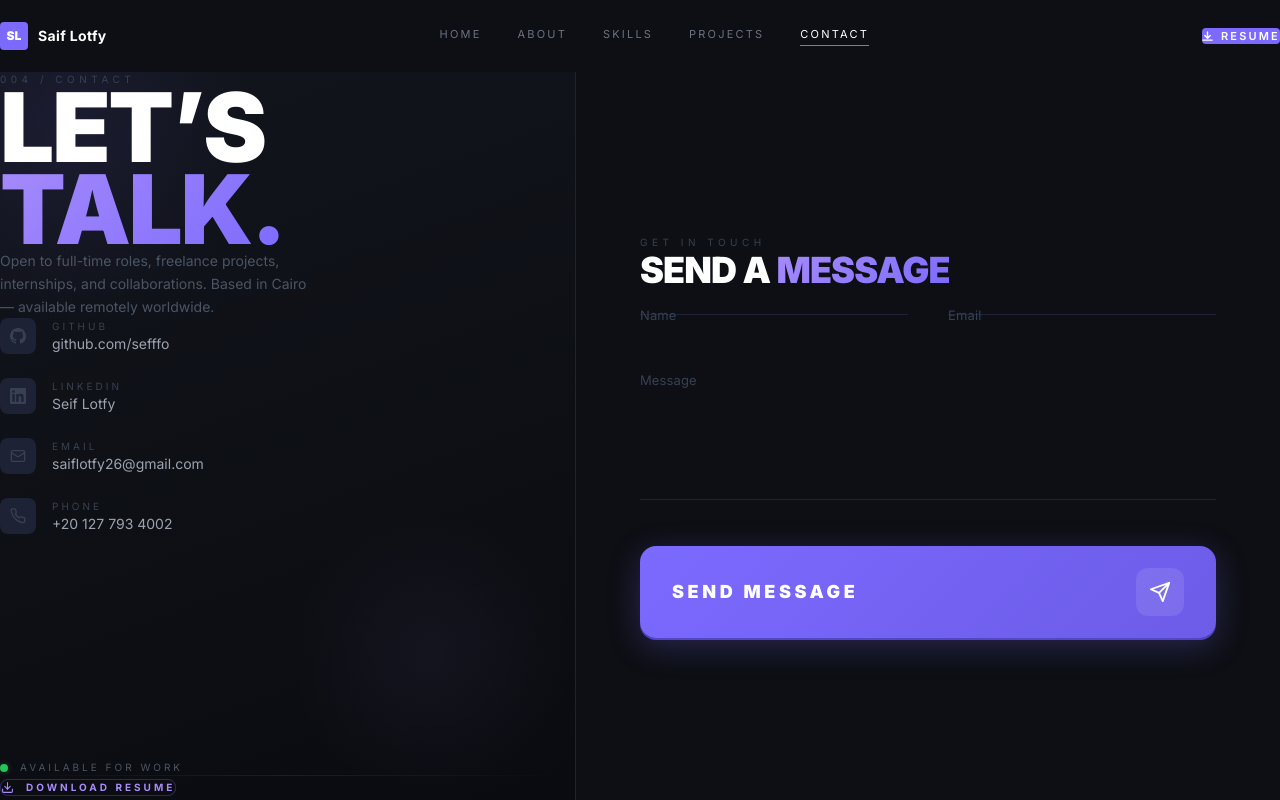
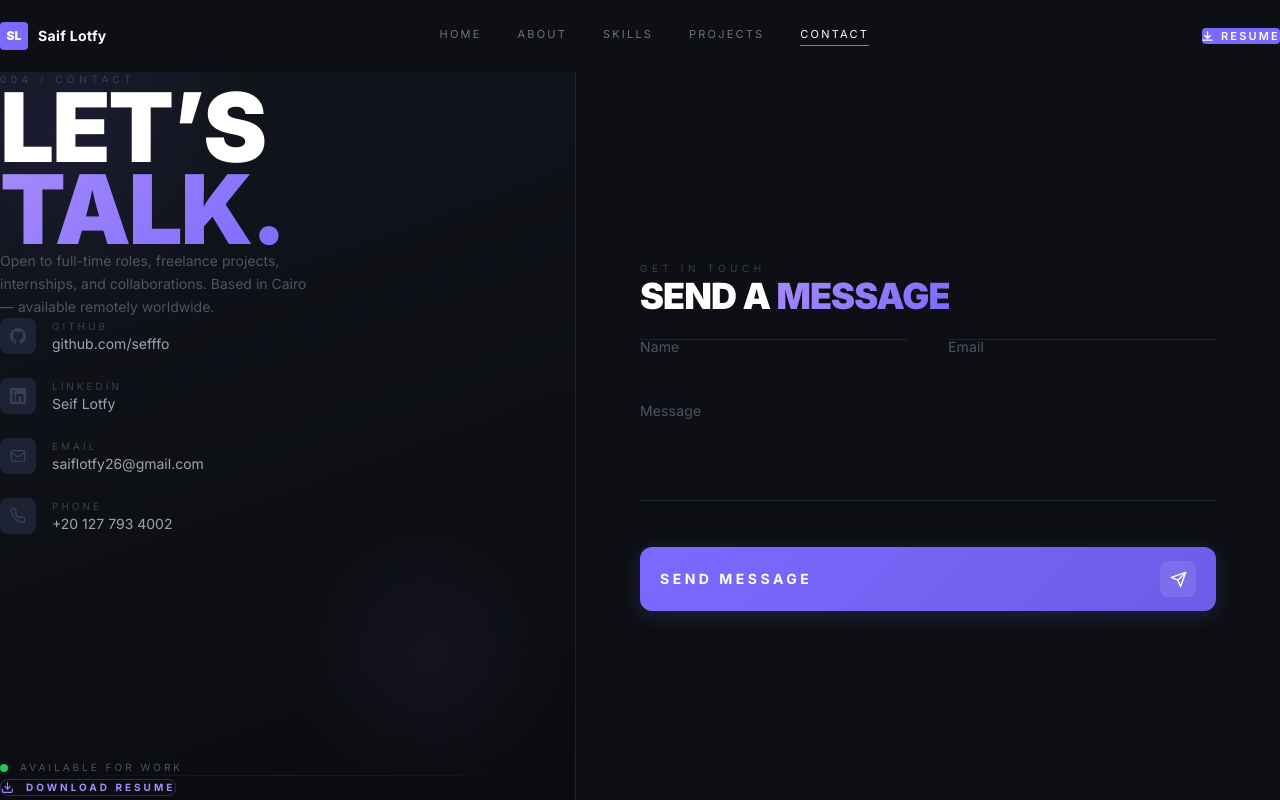
Before and after one commit to sefffo/saif-portfolio, a React (Vite) app: page /contact in a window 1280 px wide. Built offline with nearby package versions, Linux system fonts and the light colour scheme.

Commit message:
fix: smaller send button, fix floating label overlap with placeholder

```diff
--- a/src/pages/Contact.tsx
+++ b/src/pages/Contact.tsx
@@ -32,136 +32,134 @@ const SOCIALS = [
 
 type Status = 'idle' | 'sending' | 'sent' | 'error'
 
+// ── Floating label input ──────────────────────────────────────────────────────
 function FloatingInput({
-  label, type = 'text', value, onChange, placeholder, required
+  label, type = 'text', value, onChange, placeholder, required,
 }: {
   label: string; type?: string; value: string
   onChange: (e: React.ChangeEvent<HTMLInputElement>) => void
   placeholder: string; required?: boolean
 }) {
   const [focused, setFocused] = useState(false)
-  const active = focused || value.length > 0
+  const lifted = focused || value.length > 0
   return (
-    <div className="relative">
+    <div className="relative pt-5">
+      {/* floating label */}
       <label
-        className="absolute left-0 transition-all duration-200 pointer-events-none select-none"
+        className="absolute left-0 pointer-events-none select-none transition-all duration-200"
         style={{
-          top: active ? '-2px' : '16px',
-          fontSize: active ? '9px' : '13px',
-          letterSpacing: active ? '0.45em' : '0.01em',
-          textTransform: active ? 'uppercase' : 'none',
-          color: focused ? '#7c6aff' : active ? '#374151' : '#374151',
+          top:           lifted ? '0px'   : '20px',
+          fontSize:      lifted ? '9px'   : '14px',
+          letterSpacing: lifted ? '0.4em' : '0.01em',
+          textTransform: lifted ? 'uppercase' : 'none',
+          color:         focused ? '#7c6aff' : '#4b5563',
         }}
       >
         {label}
       </label>
+
       <input
-        type={type} required={required} value={value}
+        type={type}
+        required={required}
+        value={value}
         onChange={onChange}
+        /* placeholder only visible when focused so it never overlaps the label */
         placeholder={focused ? placeholder : ''}
         onFocus={() => setFocused(true)}
-        onBlur={() => setFocused(false)}
-        className="w-full bg-transparent pt-6 pb-3 text-[#e8eaf0] text-base focus:outline-none transition-colors"
+        onBlur={()  => setFocused(false)}
+        className="w-full bg-transparent pb-2.5 text-[#e8eaf0] text-sm focus:outline-none transition-colors"
         style={{ borderBottom: `1.5px solid ${focused ? '#7c6aff' : '#1e2235'}` }}
       />
-      {/* Focus glow line */}
+
+      {/* animated underline glow */}
       <div
         className="absolute bottom-0 left-0 h-[1.5px] transition-all duration-300"
         style={{
-          width: focused ? '100%' : '0%',
+          width:      focused ? '100%' : '0%',
           background: 'linear-gradient(90deg, #7c6aff, #a78bfa)',
-          boxShadow: '0 0 8px #7c6aff88',
+          boxShadow:  '0 0 8px #7c6aff88',
         }}
       />
     </div>
   )
 }
 
+// ── Floating label textarea ───────────────────────────────────────────────────
 function FloatingTextarea({
-  label, value, onChange, placeholder, rows = 5, required
+  label, value, onChange, placeholder, rows = 5, required,
 }: {
   label: string; value: string
   onChange: (e: React.ChangeEvent<HTMLTextAreaElement>) => void
   placeholder: string; rows?: number; required?: boolean
 }) {
   const [focused, setFocused] = useState(false)
-  const active = focused || value.length > 0
+  const lifted = focused || value.length > 0
   return (
-    <div className="relative">
+    <div className="relative pt-5">
       <label
-        className="absolute left-0 transition-all duration-200 pointer-events-none select-none"
+        className="absolute left-0 pointer-events-none select-none transition-all duration-200"
         style={{
-          top: active ? '-2px' : '16px',
-          fontSize: active ? '9px' : '13px',
-          letterSpacing: active ? '0.45em' : '0.01em',
-          textTransform: active ? 'uppercase' : 'none',
-          color: focused ? '#7c6aff' : active ? '#374151' : '#374151',
+          top:           lifted ? '0px'   : '20px',
+          fontSize:      lifted ? '9px'   : '14px',
+          letterSpacing: lifted ? '0.4em' : '0.01em',
+          textTransform: lifted ? 'uppercase' : 'none',
+          color:         focused ? '#7c6aff' : '#4b5563',
         }}
       >
         {label}
       </label>
+
       <textarea
-        rows={rows} required={required} value={value}
+        rows={rows}
+        required={required}
+        value={value}
         onChange={onChange}
         placeholder={focused ? placeholder : ''}
         onFocus={() => setFocused(true)}
-        onBlur={() => setFocused(false)}
-        className="w-full bg-transparent pt-6 pb-3 text-[#e8eaf0] text-base focus:outline-none resize-none transition-colors"
+        onBlur={()  => setFocused(false)}
+        className="w-full bg-transparent pb-2.5 text-[#e8eaf0] text-sm focus:outline-none resize-none transition-colors"
         style={{ borderBottom: `1.5px solid ${focused ? '#7c6aff' : '#1e2235'}` }}
       />
+
       <div
         className="absolute bottom-0 left-0 h-[1.5px] transition-all duration-300"
         style={{
-          width: focused ? '100%' : '0%',
+          width:      focused ? '100%' : '0%',
           background: 'linear-gradient(90deg, #7c6aff, #a78bfa)',
-          boxShadow: '0 0 8px #7c6aff88',
+          boxShadow:  '0 0 8px #7c6aff88',
         }}
       />
     </div>
   )
 }
 
+// ── Page ─────────────────────────────────────────────────────────────────────
 export default function Contact() {
-  const ref       = useRef<HTMLDivElement>(null)
-  const formRef   = useRef<HTMLFormElement>(null)
-  const planeRef  = useRef<SVGSVGElement>(null)
-  const btnRef    = useRef<HTMLButtonElement>(null)
-  const [status, setStatus]   = useState<Status>('idle')
-  const [errMsg, setErrMsg]   = useState('')
-  const [form, setForm]       = useState({ name: '', email: '', message: '' })
+  const ref      = useRef<HTMLDivElement>(null)
+  const formRef  = useRef<HTMLFormElement>(null)
+  const planeRef = useRef<SVGSVGElement>(null)
+  const btnRef   = useRef<HTMLButtonElement>(null)
+
+  const [status, setStatus] = useState<Status>('idle')
+  const [errMsg,  setErrMsg]  = useState('')
+  const [form,    setForm]    = useState({ name: '', email: '', message: '' })
 
   useGSAP(() => {
     gsap.from('.cl-tag',    { y: 20, opacity: 0, duration: 0.6, ease: 'power3.out' })
-    gsap.from('.cl-title',  { y: 40, opacity: 0, duration: 0.8, delay: 0.1, ease: 'power3.out' })
+    gsap.from('.cl-title',  { y: 40, opacity: 0, duration: 0.8, delay: 0.1,  ease: 'power3.out' })
     gsap.from('.cl-sub',    { y: 20, opacity: 0, duration: 0.6, delay: 0.25, ease: 'power3.out' })
     gsap.from('.cl-social', { y: 16, opacity: 0, stagger: 0.08, duration: 0.5, delay: 0.35, ease: 'power3.out' })
-    gsap.from('.cr-inner',  { x: 40, opacity: 0, duration: 0.8, delay: 0.2, ease: 'power3.out' })
+    gsap.from('.cr-inner',  { x: 40, opacity: 0, duration: 0.8, delay: 0.2,  ease: 'power3.out' })
   }, { scope: ref })
-
-  const set = (k: keyof typeof form) => (e: React.ChangeEvent<HTMLInputElement | HTMLTextAreaElement>) =>
-    setForm(p => ({ ...p, [k]: e.target.value }))
 
   const animatePlane = () => {
     if (!planeRef.current || !btnRef.current) return
     const tl = gsap.timeline()
-    // plane flies up-right and fades out
-    tl.to(planeRef.current, {
-      x: 80, y: -80,
-      rotation: 45,
-      opacity: 0,
-      duration: 0.55,
-      ease: 'power2.in',
-    })
-    // btn shrinks slightly
-    tl.to(btnRef.current, { scale: 0.97, duration: 0.15 }, 0)
-    // reset plane position (invisible) and fly back in from bottom-left
-    tl.set(planeRef.current, { x: -60, y: 60, rotation: -45 })
-    tl.to(planeRef.current, {
-      x: 0, y: 0, rotation: 0, opacity: 1,
-      duration: 0.45,
-      ease: 'power3.out',
-    })
-    tl.to(btnRef.current, { scale: 1, duration: 0.2, ease: 'back.out(1.5)' }, '-=0.3')
+    tl.to(planeRef.current, { x: 60, y: -60, rotation: 45, opacity: 0, duration: 0.5, ease: 'power2.in' })
+    tl.to(btnRef.current,   { scale: 0.97, duration: 0.15 }, 0)
+    tl.set(planeRef.current, { x: -50, y: 50, rotation: -45 })
+    tl.to(planeRef.current, { x: 0, y: 0, rotation: 0, opacity: 1, duration: 0.4, ease: 'power3.out' })
+    tl.to(btnRef.current,   { scale: 1, duration: 0.2, ease: 'back.out(1.5)' }, '-=0.3')
   }
 
   const handleSubmit = async (e: React.FormEvent) => {
@@ -178,7 +176,7 @@ export default function Contact() {
       setForm({ name: '', email: '', message: '' })
     } catch (err) {
       console.error(err)
-      setErrMsg('Failed to send. Email me directly at saiflotfy26@gmail.com')
+      setErrMsg('Failed to send. Email me at saiflotfy26@gmail.com')
       setStatus('error')
     }
   }
@@ -189,7 +187,7 @@ export default function Contact() {
       className="page-enter flex flex-col lg:flex-row"
       style={{ minHeight: '100vh', paddingTop: 'var(--nav-height)' }}
     >
-      {/* ═══ LEFT PANEL ═══ */}
+      {/* ══ LEFT PANEL ══ */}
       <div
         className="relative lg:w-[45%] flex flex-col justify-between px-10 py-16 lg:px-16 overflow-hidden"
         style={{
@@ -256,7 +254,7 @@ export default function Contact() {
         </div>
       </div>
 
-      {/* ═══ RIGHT PANEL ═══ */}
+      {/* ══ RIGHT PANEL ══ */}
       <div className="flex-1 flex items-center justify-center px-10 py-16 lg:px-16"
         style={{ background: '#0d0f14' }}>
         <div className="cr-inner w-full max-w-xl">
@@ -271,7 +269,7 @@ export default function Contact() {
               </div>
               <div>
                 <p className="text-white font-black text-3xl uppercase tracking-tight mb-3">Message Sent! ✉️</p>
-                <p className="text-[#4b5563] text-sm">I’ll get back to you as soon as possible.</p>
+                <p className="text-[#4b5563] text-sm">I'll get back to you as soon as possible.</p>
               </div>
               <button onClick={() => setStatus('idle')}
                 className="mt-4 text-[10px] tracking-[0.35em] uppercase text-[#374151] hover:text-[#7c6aff] transition-colors">
@@ -288,18 +286,24 @@ export default function Contact() {
               </div>
 
               <form ref={formRef} onSubmit={handleSubmit} className="flex flex-col gap-10" noValidate>
+
                 <div className="grid grid-cols-1 sm:grid-cols-2 gap-10">
-                  <FloatingInput label="Name" value={form.name}
+                  <FloatingInput
+                    label="Name" value={form.name} placeholder="Your full name" required
                     onChange={e => setForm(p => ({ ...p, name: e.target.value }))}
-                    placeholder="Your full name" required />
-                  <FloatingInput label="Email" type="email" value={form.email}
+                  />
+                  <FloatingInput
+                    label="Email" type="email" value={form.email} placeholder="you@example.com" required
                     onChange={e => setForm(p => ({ ...p, email: e.target.value }))}
-                    placeholder="you@example.com" required />
+                  />
                 </div>
 
-                <FloatingTextarea label="Message" value={form.message} rows={6}
+                <FloatingTextarea
+                  label="Message" value={form.message} rows={6}
+                  placeholder="Tell me about your project or opportunity..."
                   onChange={e => setForm(p => ({ ...p, message: e.target.value }))}
-                  placeholder="Tell me about your project or opportunity..." required />
+                  required
+                />
 
                 {status === 'error' && (
                   <p className="text-[#ef4444] text-xs flex items-center gap-2 -mt-4">
@@ -307,33 +311,33 @@ export default function Contact() {
                   </p>
                 )}
 
-                {/* ── PAPER PLANE BUTTON ── */}
+                {/* ── SEND BUTTON ── */}
                 <button
                   ref={btnRef}
                   type="submit"
                   disabled={status === 'sending'}
-                  className="group relative w-full overflow-hidden rounded-2xl flex items-center justify-between gap-4 disabled:opacity-60 transition-all duration-300"
+                  className="group relative w-full overflow-hidden rounded-xl flex items-center justify-between disabled:opacity-60 transition-all duration-300"
                   style={{
                     background: 'linear-gradient(135deg, #7c6aff, #6c5ce7)',
-                    padding: '22px 32px',
-                    boxShadow: '0 8px 32px #7c6aff44, 0 2px 0 #4a3fbf',
+                    padding: '14px 20px',
+                    boxShadow: '0 4px 20px #7c6aff33',
                   }}
                 >
-                  {/* shimmer */}
+                  {/* shimmer sweep */}
                   <span className="pointer-events-none absolute inset-0 translate-x-[-100%] group-hover:translate-x-[100%] transition-transform duration-700 bg-gradient-to-r from-transparent via-white/10 to-transparent" />
 
-                  <span className="text-white font-black text-lg uppercase tracking-[0.2em]">
+                  <span className="text-white font-bold text-sm uppercase tracking-[0.25em]">
                     {status === 'sending' ? 'Sending...' : 'Send Message'}
                   </span>
 
-                  <span className="relative w-12 h-12 rounded-xl bg-white/10 flex items-center justify-center flex-shrink-0 group-hover:bg-white/20 transition-colors duration-300">
+                  {/* plane icon box */}
+                  <span className="relative w-9 h-9 rounded-lg bg-white/10 flex items-center justify-center flex-shrink-0 group-hover:bg-white/20 transition-colors duration-300">
                     {status === 'sending' ? (
-                      <span className="w-5 h-5 rounded-full border-2 border-white/30 border-t-white animate-spin" />
+                      <span className="w-4 h-4 rounded-full border-2 border-white/30 border-t-white animate-spin" />
                     ) : (
-                      /* Paper plane SVG */
                       <svg
                         ref={planeRef}
-                        width="22" height="22" viewBox="0 0 24 24"
+                        width="17" height="17" viewBox="0 0 24 24"
                         fill="none" stroke="white" strokeWidth="2"
                         strokeLinecap="round" strokeLinejoin="round"
                         style={{ transformOrigin: 'center' }}
```
